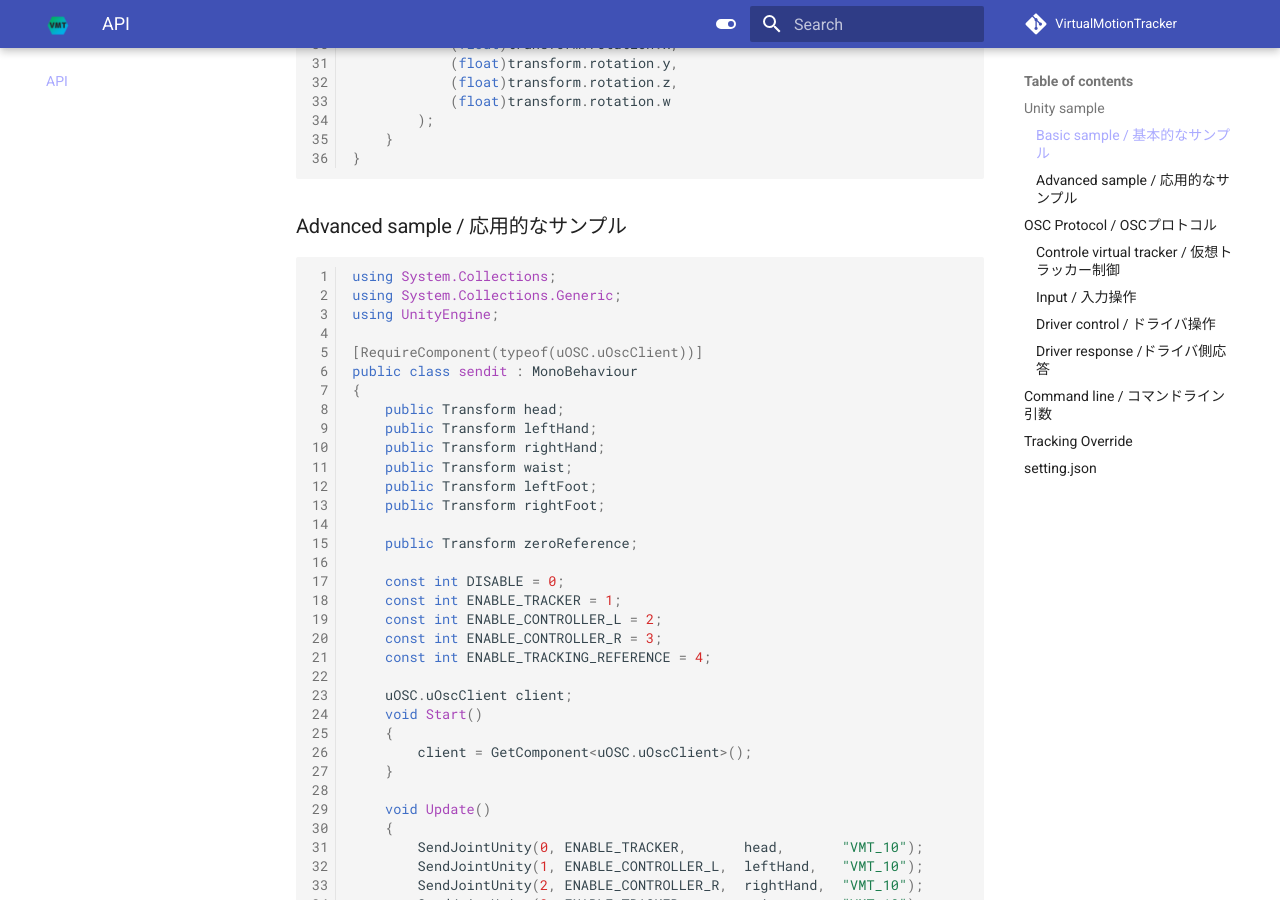
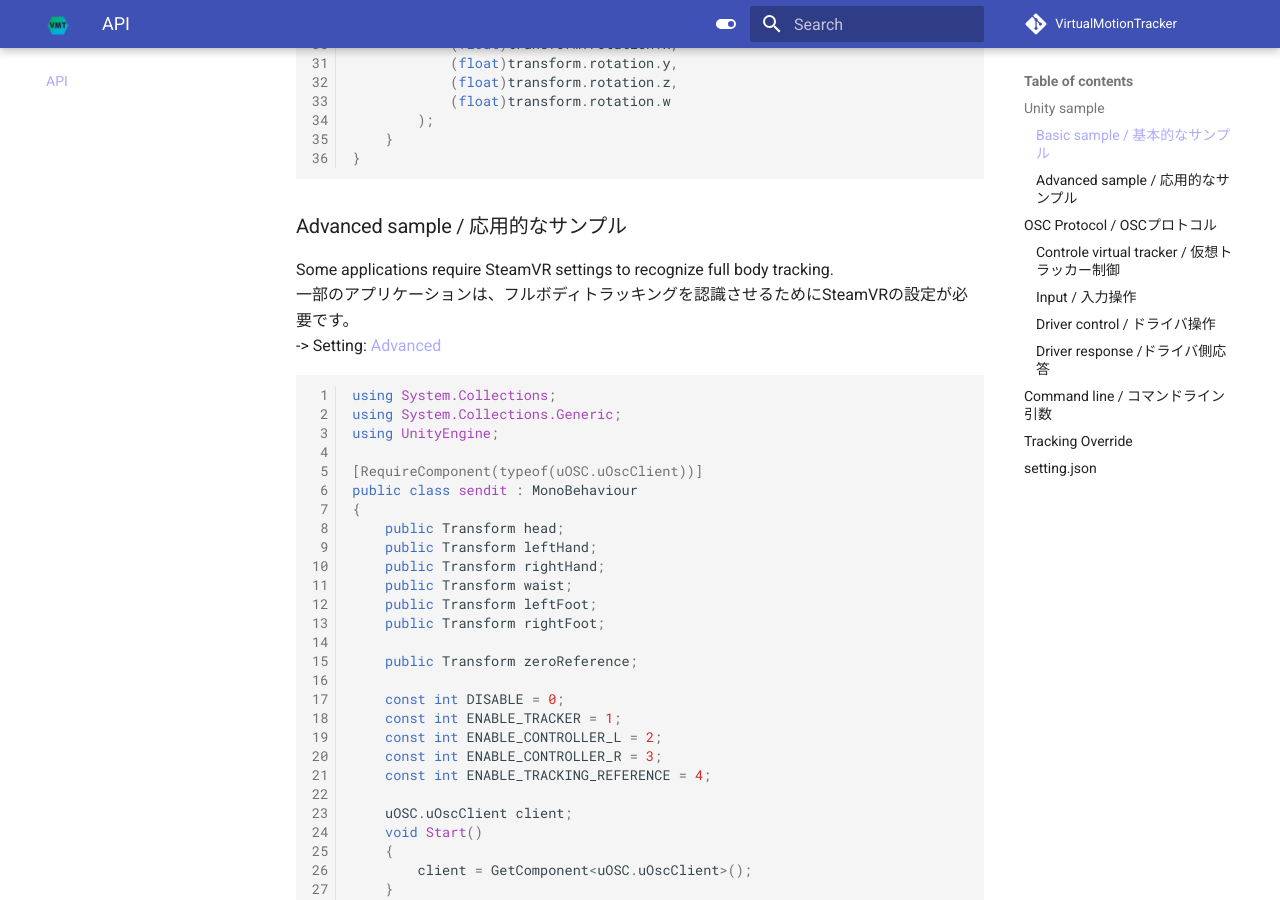
Before and after one commit to gpsnmeajp/VirtualMotionTrackerDocument, an MkDocs documentation site: the page built from docs/api.md, in a window 1280 px wide and 900 px high, scrolled down 1170 px. Built offline with MkDocs 1.6.1 and Material for MkDocs 9.7.7, drawn with Linux system fonts in a browser that asks for light colours; comment, search, counter and statistics services are not loaded.

Commit message:
FBT設定が必要な旨を記載

````diff
--- a/docs/api.md
+++ b/docs/api.md
@@ -56,6 +56,9 @@ public class sendme : MonoBehaviour
 ```
 
 ### Advanced sample / 応用的なサンプル
+Some applications require SteamVR settings to recognize full body tracking.
+一部のアプリケーションは、フルボディトラッキングを認識させるためにSteamVRの設定が必要です。
+-> Setting: [Advanced](advanced.md)
 
 ```c#
 using System.Collections;
````
